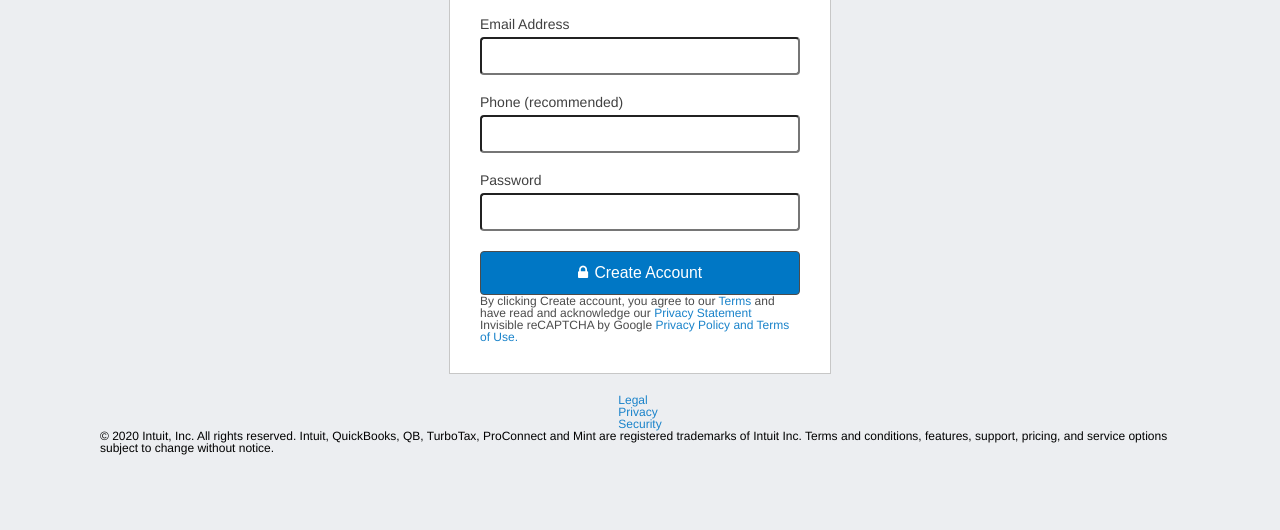
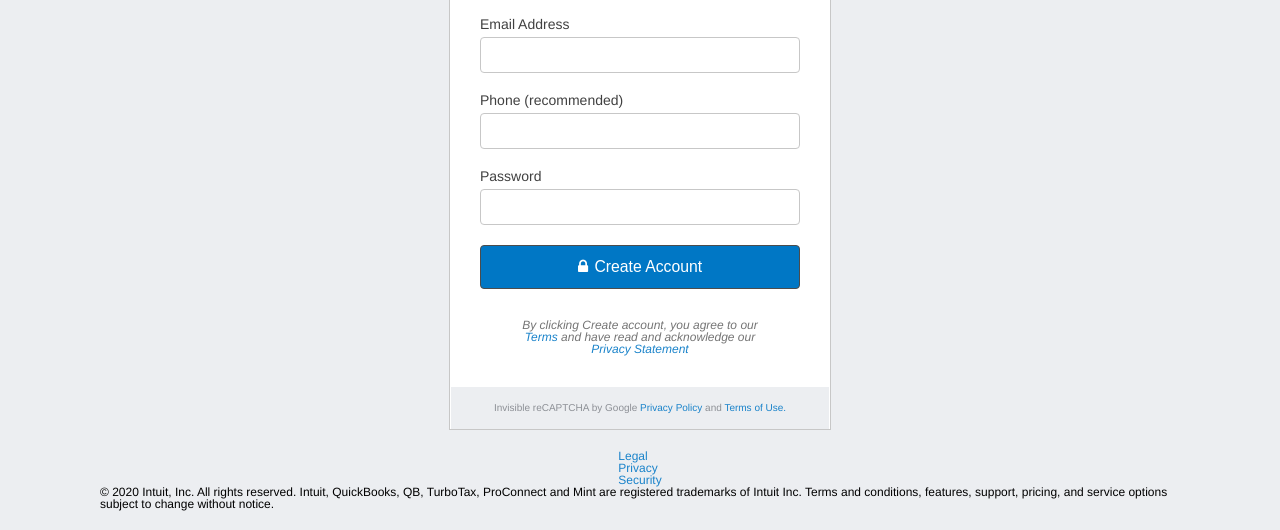
Before and after one commit to vanheaven-ui/signup-page, a website: page index.html in a window 1280 px wide. Shown: the part 280-810 px from the top of the page. Drawn offline with Linux system fonts and the light colour scheme.

Commit message:
Added styling to the form-section elements

```diff
--- a/index.html
+++ b/index.html
@@ -75,19 +75,21 @@
           </button>
         </form>
 
-        <p>
-          By clicking Create account, you agree to our
-          <span class="link"> Terms </span> and have read and acknowledge our
-          <span class="link"> Privacy Statement </span>
-        </p>
-        <p>
+        <footer id="form-footer">
+          <p>
+            By clicking Create account, you agree to our
+            <span class="link"> Terms </span> and have read and acknowledge our
+            <span class="link"> Privacy Statement </span>
+          </p>
+        </footer>
+        <p id="footer-baseline">
           Invisible reCAPTCHA by Google
-          <span class="link"> Privacy Policy and </span>
+          <span class="link"> Privacy Policy </span>and
           <span class="link"> Terms of Use. </span>
         </p>
       </section>
     </main>
-    <footer>
+    <footer id="main-footer">
       <ul id="footer-links">
         <li class="link">Legal</li>
         <li class="link">Privacy</li>
--- a/styles/style.css
+++ b/styles/style.css
@@ -88,7 +88,7 @@ main {
   display: flex;
   flex-direction: column;
   align-items: center;
-  padding: 30px;
+  padding: 30px 30px 0 30px;
   border: 1px solid #c7c7c7;
   color: #4c4c4c;
 }
@@ -112,6 +112,7 @@ main {
   height: 34px;
   line-height: 1.3;
   font-size: 1.2em;
+  border: 1px solid #c7c7c7;
 }
 
 #form-icons {
@@ -148,11 +149,30 @@ button[type="submit"] {
   font-size: 15.75px;
 }
 
+#form-footer {
+  font-size: 12px;
+  color: #757575;
+  padding-top: 30px;
+  text-align: center;
+  width: 20vw;
+  font-style: italic;
+}
+
+#footer-baseline {
+  margin-top: 32px;
+  padding: 16px;
+  background: #eceef1;
+  width: 27vw;
+  font-size: 10px;
+  color: #8d9096;
+  text-align: center;
+}
+
 /* FORM SECTION END */
 
 /* FOOTER SECTION START */
 
-footer {
+#main-footer {
   bottom: 0;
   display: flex;
   align-items: center;
```
